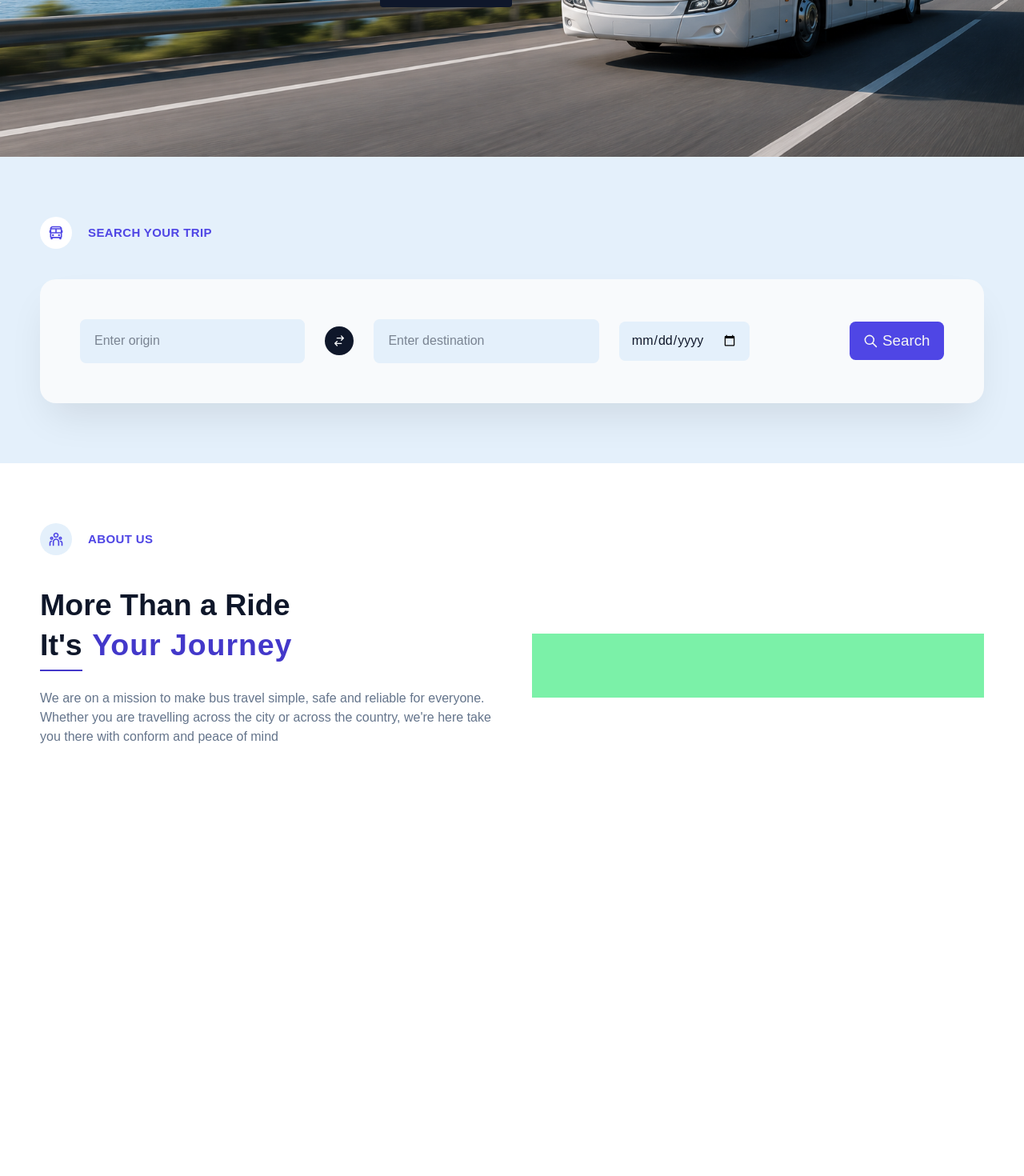
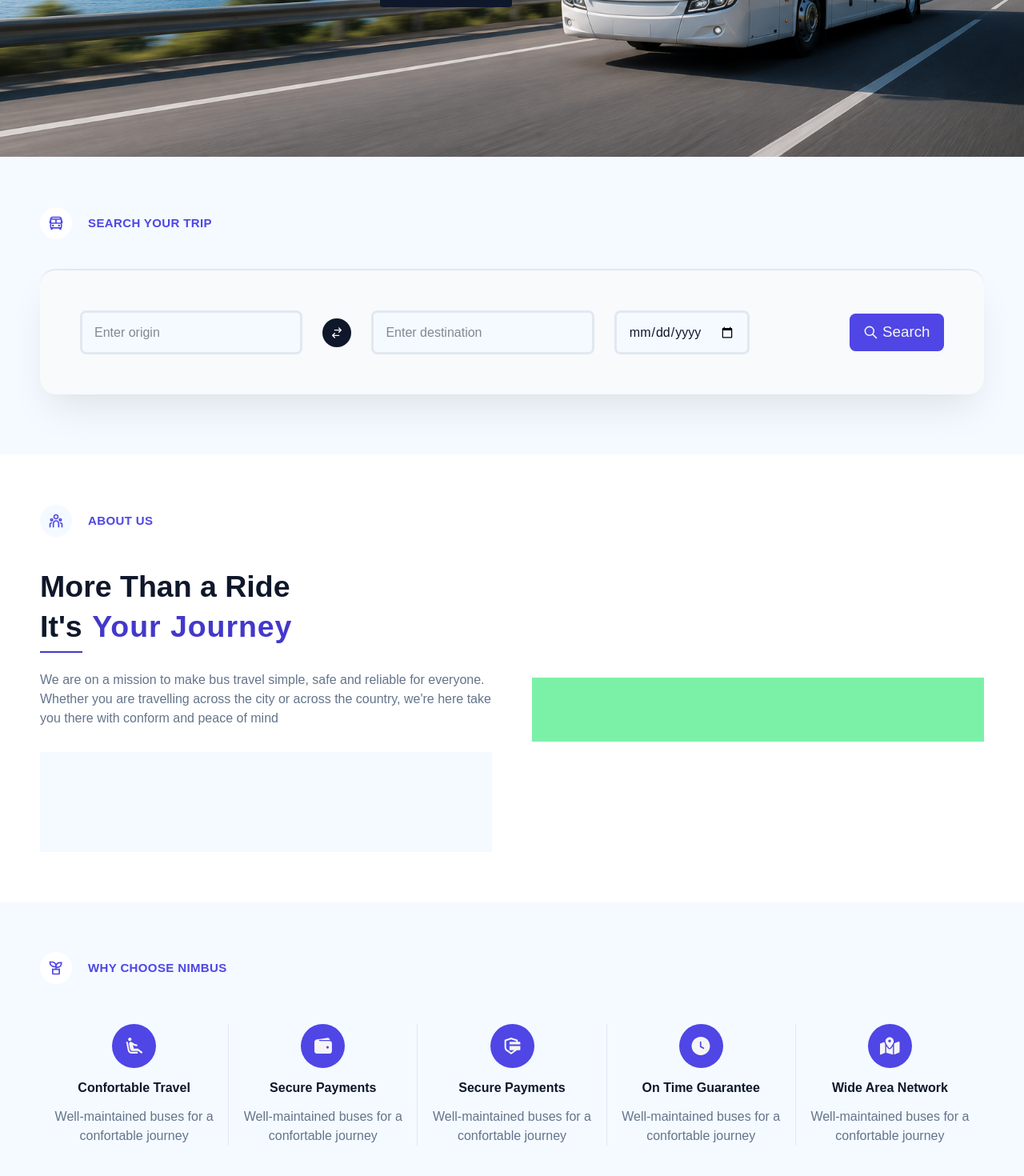
Before and after one commit to sudeshJha/bus-ticket-booking-system, a React (Vite) app: page /home in a window 1280 px wide. Shown: the part 604-2074 px from the top of the page at 80% size. Before the commit the page ends 1650 px from the top, so only its background shows below. Built offline with nearby package versions, Linux system fonts and the light colour scheme.

Commit message:
Why Choose us section

```diff
--- a/src/components/ui/about/AboutSection.jsx
+++ b/src/components/ui/about/AboutSection.jsx
@@ -2,10 +2,12 @@ import React from "react";
 import SectionHeader from "../SectionHeader";
 import Icon from "../../util/Icon";
 import { RiTeamLine } from "react-icons/ri";
+import AboutSection1 from "./AboutSection1";
+import AboutSection2 from "./AboutSection2";
 
 const AboutSection = () => {
   return (
-    <div className="bg-surface px-20 py-30">
+    <div className="bg-surface px-20 py-25 -mb-15">
       <SectionHeader heading="about us">
         <Icon
           icon={<RiTeamLine />}
@@ -16,25 +18,8 @@ const AboutSection = () => {
       </SectionHeader>
 
       <div className="grid grid-cols-2 items-center justify-center gap-20 py-15">
-        <div>
-          <h2 className="text-6xl/20 font-semibold text-text-primary mb-12">
-            More Than a Ride <br />
-            <span className="border-b-2 border-primary-hover pb-4 mr-5">
-              It&apos;s
-            </span>
-            <span className="text-primary-hover tracking-wide">
-              Your Journey
-            </span>
-          </h2>
-
-          <p className="text-text-secondary">
-            We are on a mission to make bus travel simple, safe and reliable for
-            everyone. Whether you are travelling across the city or across the
-            country, we&apos;re here take you there with conform and peace of
-            mind
-          </p>
-        </div>
-        <div className="bg-green-300 h-32"></div>
+        <AboutSection1 />
+        <AboutSection2 />
       </div>
     </div>
   );
--- /dev/null
+++ b/src/components/ui/about/AboutSection1.jsx
@@ -0,0 +1,30 @@
+import React from "react";
+import Icon from "../../util/Icon";
+
+const AboutSection1 = () => {
+  return (
+    <div>
+      <h2 className="text-6xl/20 font-semibold text-text-primary mb-12">
+        More Than a Ride <br />
+        <span className="border-b-2 border-primary-hover pb-4 mr-5">
+          It&apos;s
+        </span>
+        <span className="text-primary-hover tracking-wide">Your Journey</span>
+      </h2>
+
+      <p className="text-text-secondary">
+        We are on a mission to make bus travel simple, safe and reliable for
+        everyone. Whether you are travelling across the city or across the
+        country, we&apos;re here take you there with conform and peace of mind
+      </p>
+
+      <div className="bg-surface-dark mt-12 h-50">
+        <div></div>
+        <div></div>
+        <div></div>
+      </div>
+    </div>
+  );
+};
+
+export default AboutSection1;
--- /dev/null
+++ b/src/components/ui/about/AboutSection2.jsx
@@ -0,0 +1,7 @@
+import React from "react";
+
+const AboutSection2 = () => {
+  return <div className="bg-green-300 h-32"></div>;
+};
+
+export default AboutSection2;
--- /dev/null
+++ b/src/components/ui/choose/ChooseItem.jsx
@@ -0,0 +1,21 @@
+import React from "react";
+import Icon from "../../util/Icon";
+
+const ChooseItem = ({ icon, lastChild = false, heading, content }) => {
+  return (
+    <div
+      className={`flex flex-col items-center justify-center ${!lastChild && "border-r border-r-border"} gap-5`}
+    >
+      <Icon
+        icon={icon}
+        size="medium"
+        color="primary-anti"
+        bgColor="bg-primary"
+      />
+      <h3 className="text-text-primary font-bold">{heading}</h3>
+      <p className="text-text-secondary text-center">{content}</p>
+    </div>
+  );
+};
+
+export default ChooseItem;
--- /dev/null
+++ b/src/components/ui/choose/ChooseSection.jsx
@@ -0,0 +1,54 @@
+import React from "react";
+import SectionHeader from "../SectionHeader";
+import Icon from "../../util/Icon";
+import { RiPlantLine, RiSecurePaymentFill } from "react-icons/ri";
+import { MdAirlineSeatReclineExtra } from "react-icons/md";
+import ChooseItem from "./ChooseItem";
+import { IoWallet } from "react-icons/io5";
+import { GoClockFill } from "react-icons/go";
+import { FaMapLocationDot } from "react-icons/fa6";
+
+const ChooseSection = () => {
+  return (
+    <div className="bg-surface-dark px-20 py-25 -mb-15">
+      <SectionHeader heading="why choose nimbus">
+        <Icon
+          icon={<RiPlantLine />}
+          bgColor="bg-surface"
+          color="text-primary"
+          size="small"
+        />
+      </SectionHeader>
+      <div className="mt-20 flex">
+        <ChooseItem
+          icon={<MdAirlineSeatReclineExtra />}
+          heading="Confortable Travel"
+          content="Well-maintained buses for a confortable journey"
+        />
+        <ChooseItem
+          icon={<IoWallet />}
+          heading="Secure Payments"
+          content="Well-maintained buses for a confortable journey"
+        />
+        <ChooseItem
+          icon={<RiSecurePaymentFill />}
+          heading="Secure Payments"
+          content="Well-maintained buses for a confortable journey"
+        />
+        <ChooseItem
+          icon={<GoClockFill />}
+          heading="On Time Guarantee"
+          content="Well-maintained buses for a confortable journey"
+        />
+        <ChooseItem
+          icon={<FaMapLocationDot />}
+          heading="Wide Area Network"
+          content="Well-maintained buses for a confortable journey"
+          lastChild={true}
+        />
+      </div>
+    </div>
+  );
+};
+
+export default ChooseSection;
--- a/src/components/ui/navbar/NavItem.jsx
+++ b/src/components/ui/navbar/NavItem.jsx
@@ -4,7 +4,7 @@ import { NavLink } from "react-router-dom";
 const NavItem = ({ children, to }) => {
   return (
     <li
-      className=" hover:border-b-2 hover:border-primary text-text-primary text-2xl py-3 border-b-2 border-transparent font-medium hover:cursor-pointer hover:text-primary
+      className=" hover:border-b-2 hover:border-primary text-text-primary text-2xl py-3 border-b-2 border-transparent font-medium hover:cursor-pointer hover:text-primary tracking-wider
    "
     >
       <NavLink to={to}>{children}</NavLink>
--- a/src/components/ui/search/SearchBar.jsx
+++ b/src/components/ui/search/SearchBar.jsx
@@ -8,11 +8,11 @@ const SearchBar = () => {
   const { isDarkMode } = useDarkMode();
 
   const inputClass =
-    "px-6 py-5 rounded-xl border-3 border-transparent outline-0 w-[25vw] bg-surface-dark focus:border-3 focus:border-text-primary focus:outline-none text-text-primary";
+    "px-6 py-5 rounded-xl border-3 border-border outline-0 w-[25vw] bg-surface-dark focus:border-3 focus:border-text-primary/30 focus:outline-none text-text-primary";
   return (
-    <form className="flex items-center justify-around bg-background gap-10 px-20 py-20 rounded-4xl shadow-2xl/10 ">
+    <form className="flex items-center justify-around bg-background gap-10 px-20 py-20 rounded-4xl shadow-2xl/10 border-t-2 border-border">
       <input
-        className="px-6 py-5 rounded-xl border-3 border-transparent outline-0 w-[25vw] bg-surface-dark focus:border-3 focus:border-text-primary focus:outline-none text-text-primary"
+        className="px-6 py-5 rounded-xl border-3 border-border outline-0 w-[25vw] bg-surface-dark focus:border-3 focus:border-text-primary/40 focus:outline-none text-text-primary"
         placeholder="Enter origin"
         type="search"
       />
@@ -28,7 +28,7 @@ const SearchBar = () => {
       />
 
       <input
-        className={`px-6 py-5 border-2 rounded-xl border-none bg-surface-dark focus:border-2 focus:border-text-primary focus:outline-none text-text-primary [color-scheme:${isDarkMode ? "dark" : "light"}]`}
+        className={`px-6 py-5 border-3 border-border rounded-xl  bg-surface-dark  focus:border-text-primary/40 focus:outline-none text-text-primary [color-scheme:${isDarkMode ? "dark" : "light"}]`}
         placeholder="Enter "
         type="date"
       />
--- a/src/components/ui/search/SearchBarSection.jsx
+++ b/src/components/ui/search/SearchBarSection.jsx
@@ -7,7 +7,7 @@ import { FcUnlock } from "react-icons/fc";
 
 const SearchBarSection = () => {
   return (
-    <div className="bg-surface-dark px-20 py-30 flex flex-col  justify-center gap-15">
+    <div className="bg-surface-dark px-20 py-25 pb-30 flex flex-col  justify-center gap-15">
       <SectionHeader heading="search your trip">
         <Icon
           icon={<BiBus />}
--- a/src/components/util/Icon.jsx
+++ b/src/components/util/Icon.jsx
@@ -2,7 +2,7 @@ import React from "react";
 
 const sizes = {
   small: "w-16 h-16 p-2",
-  medium: "w-22 h-22 p-2 ",
+  medium: "w-22 h-22 p-3",
   large: "w-36 h-36 p-4",
   extraLarge: "w-54 h-54 p-5",
 };
--- a/src/pages/Home.jsx
+++ b/src/pages/Home.jsx
@@ -3,6 +3,7 @@ import Navbar from "../components/ui/navbar/Navbar";
 import HeroSection from "../components/ui/hero/HeroSection";
 import SearchBarSection from "../components/ui/search/SearchBarSection";
 import AboutSection from "../components/ui/about/AboutSection";
+import ChooseSection from "../components/ui/choose/ChooseSection";
 
 const Home = () => {
   return (
@@ -11,6 +12,7 @@ const Home = () => {
       <HeroSection />
       <SearchBarSection />
       <AboutSection />
+      <ChooseSection />
     </>
   );
 };
--- a/src/styles/theme.css
+++ b/src/styles/theme.css
@@ -7,7 +7,7 @@
   --secondary-hover: #07aac7;
   --background: #f8fafc;
   --surface: #ffffff;
-  --surface-dark: #e4f0fb;
+  --surface-dark: #f4faff;
   --border: #e2e8f0;
   --text-primary: #0f172a;
   --text-secondary: #64748b;
```
